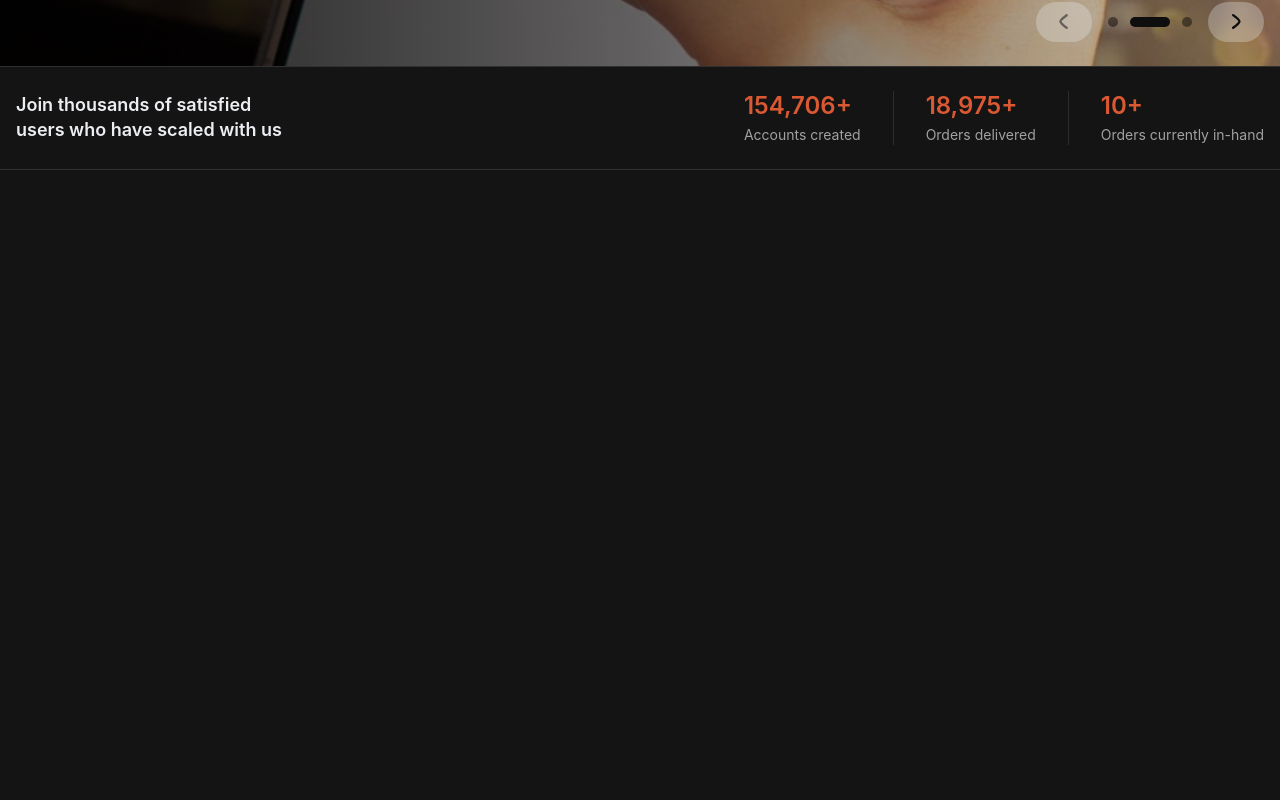
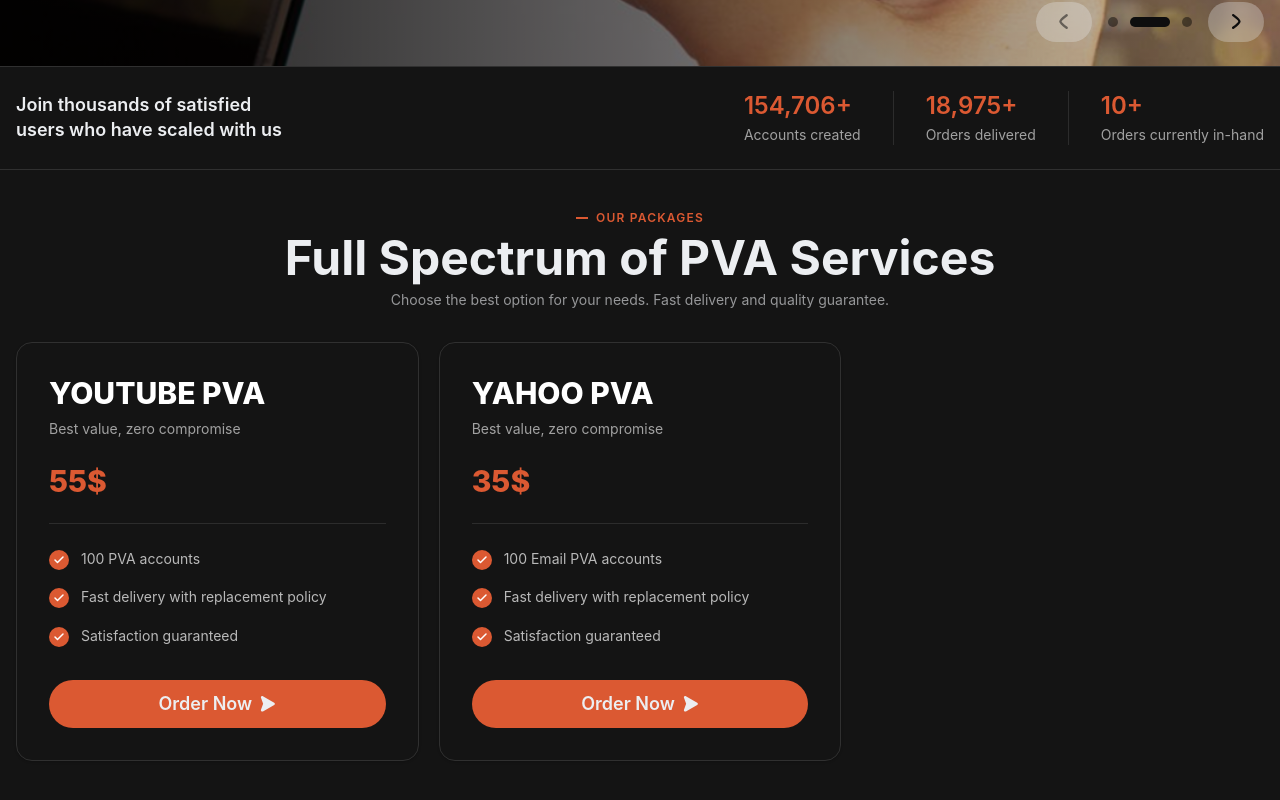
Before and after one commit to Gigapixe/pv-shop-client, a Next.js app: page / in a window 1280 px wide. Shown: the part 861-1661 px from the top of the page. Before the commit the page ends 1031 px from the top, so only its background shows below. Built offline with nearby package versions, Linux system fonts and the light colour scheme; no server answers.

Commit message:
feature:card package

```diff
--- a/app/(group-with-nav)/page.tsx
+++ b/app/(group-with-nav)/page.tsx
@@ -1,12 +1,15 @@
 import HeroSlider from '@/components/pages/home/HeroSlider'
+import PackagesSection from '@/components/pages/home/PackagesSection';
 import StatsStrip from '@/components/pages/home/StatsStrip'
 import React from 'react'
 
 const Home = () => {
+
   return (
     <div>
       <HeroSlider />
       <StatsStrip />
+      <PackagesSection />
     </div>
   )
 }
--- /dev/null
+++ b/components/pages/home/AddToCartButton.tsx
@@ -0,0 +1,32 @@
+"use client";
+
+import ButtonArrowIcon from "@/public/icons/ButtonArrowIcon";
+import { useCartStore, CartItem } from "@/zustand/store";
+
+export default function AddToCartButton({
+  item,
+  className = "",
+}: {
+  item: Omit<CartItem, "quantity"> & { paymentMethods?: string[] };
+  className?: string;
+}) {
+  const addToCart = useCartStore((s) => s.addToCart);
+
+  const handleAdd = () => {
+    const ok = addToCart(item);
+    if (!ok) {
+      // cart has different metaType already
+      alert("You can't mix different item types in the cart.");
+    }
+  };
+
+  return (
+    <button
+      onClick={handleAdd}
+      className={`inline-flex items-center justify-center gap-2 rounded-full bg-primary px-5 py-2.5 text-[18px] font-semibold text-background hover:opacity-95 transition ${className}`}
+    >
+      Order Now
+      <ButtonArrowIcon className="w-4 h-4"/>
+    </button>
+  );
+}
--- /dev/null
+++ b/components/pages/home/CartButton.tsx
@@ -0,0 +1,24 @@
+"use client";
+
+import Link from "next/link";
+import { useCartStore } from "@/zustand/cartStore";
+
+export default function CartButton() {
+  const totalQty = useCartStore((s) => s.totalQty());
+  const totalPrice = useCartStore((s) => s.totalPrice());
+
+  return (
+    <Link
+      href="/cart"
+      className="flex items-center gap-2 rounded-full border border-primary/30 px-4 py-2 text-sm font-medium text-primary hover:bg-primary/5 transition"
+    >
+      <span>🛒</span>
+      <span className="whitespace-nowrap">
+        ৳ {totalPrice.toFixed(2)}
+      </span>
+      <span className="ml-1 inline-flex h-5 min-w-5 items-center justify-center rounded-full bg-primary text-white text-xs px-1">
+        {totalQty}
+      </span>
+    </Link>
+  );
+}
--- a/components/pages/home/HeroSlider.tsx
+++ b/components/pages/home/HeroSlider.tsx
@@ -102,7 +102,7 @@
               onClick={() => swiperRef.current?.slidePrev()}
               className="grid h-10 w-14 place-items-center rounded-full bg-background/30 backdrop-blur hover:bg-background/40 transition"
             >
-              <LeftArrowIcon fill="none" className=" dark:text-text-dark"/>
+              <LeftArrowIcon fill="none" className="text-background dark:text-text-dark"/>
             </button>
 
             {/* ✅ pagination dots container */}
@@ -115,7 +115,7 @@
               onClick={() => swiperRef.current?.slideNext()}
               className="grid h-10 w-14 place-items-center rounded-full bg-background/30 backdrop-blur hover:bg-background/40 transition"
             >
-              <RightArrowIcon fill="none" className="dark:text-text-dark"/>
+              <RightArrowIcon fill="none" className="text-background dark:text-text-dark"/>
             </button>
           </div>
         </div>
--- /dev/null
+++ b/components/pages/home/PackageCard.tsx
@@ -0,0 +1,82 @@
+"use client";
+
+import CheckIcon from "@/public/icons/CheckIcon";
+import AddToCartButton from "./AddToCartButton";
+import { CartItemType } from "@/zustand/store";
+
+type PackageCardProps = {
+  _id: string;
+  title: string;
+  slug: string;
+  price: number;
+  subtitle?: string; // new
+  features: string[];
+  type?: CartItemType;
+  image?: string; // not needed for this design
+  paymentMethods?: string[];
+};
+
+export default function PackageCard({
+  _id,
+  title,
+  slug,
+  price,
+  subtitle = "Best value, zero compromise",
+  features,
+  type = "DIGITAL_PINS",
+  paymentMethods,
+}: PackageCardProps) {
+  return (
+    <div className="rounded-2xl border border-border-light dark:border-border-dark bg-white dark:bg-[var(--color-tertiary)] shadow-sm">
+      <div className="p-8">
+        {/* Title */}
+        <h3 className="text-2xl sm:text-3xl font-extrabold uppercase text-text-dark dark:text-white">
+          {title}
+        </h3>
+
+        {/* Subtitle */}
+        <p className="mt-2 text-sm text-gray-600 dark:text-white/60">
+          {subtitle}
+        </p>
+
+        {/* Price */}
+        <div className="mt-6 text-3xl font-extrabold text-primary">
+          {price}$
+        </div>
+
+        {/* Divider */}
+        <div className="my-6 h-px w-full bg-gray-200 dark:bg-white/10" />
+
+        {/* Features */}
+        <ul className="space-y-4">
+          {features.map((f, idx) => (
+            <li key={idx} className="flex items-start gap-3">
+              <CheckIcon className="mt-0.5 shrink-0" />
+              <span className="text-sm text-gray-700 dark:text-white/70 leading-relaxed">
+                {f}
+              </span>
+            </li>
+          ))}
+        </ul>
+
+        {/* Button */}
+        <div className="mt-8">
+          <AddToCartButton
+            item={{
+              _id,
+              title,
+              slug,
+              price,
+              originalPrice: undefined,
+              image: "", // your store requires image, keep empty if not used
+              type,
+              paymentMethods,
+            }}
+            className="w-full h-12 rounded-full text-base font-semibold"
+
+          />
+        </div>
+      </div>
+    </div>
+  );
+}
--- /dev/null
+++ b/components/pages/home/PackagesSection.tsx
@@ -0,0 +1,51 @@
+"use client";
+
+import SectionLabel from "@/components/ui/SectionLabel";
+import PackageCard from "./PackageCard";
+import { CartItemType } from "@/zustand/store";
+
+const packagesData = [
+  {
+    _id: "youtube-pva",
+    title: "Youtube PVA",
+    slug: "youtube-pva",
+    price: 55,
+    image: "/assets/package/youtube.png",
+    type: "DIGITAL_PINS" as CartItemType,
+    features: ["100 PVA accounts", "Fast delivery with replacement policy", "Satisfaction guaranteed"],
+  },
+  {
+    _id: "yahoo-pva",
+    title: "Yahoo PVA",
+    slug: "yahoo-pva",
+    price: 35,
+    image: "/assets/package/yahoo.png",
+    type: "DIGITAL_PINS" as CartItemType,
+    features: ["100 Email PVA accounts", "Fast delivery with replacement policy", "Satisfaction guaranteed"],
+  },
+  // add more...
+];
+
+export default function PackagesSection() {
+  return (
+    <section className="w-full py-10">
+      <div className="container mx-auto px-4">
+        <div className="text-center max-w-4xl mx-auto">
+         <SectionLabel>Our Packages</SectionLabel>
+          <h1 className="mt-2 text-2xl sm:text-5xl font-bold text-text-dark dark:text-background">
+            Full Spectrum of PVA Services
+          </h1>
+          <p className="mt-2 text-sm text-gray-600 dark:text-background/60">
+            Choose the best option for your needs. Fast delivery and quality guarantee.
+          </p>
+        </div>
+
+        <div className="mt-8 grid grid-cols-1 sm:grid-cols-2 lg:grid-cols-3 gap-5">
+          {packagesData.map((p) => (
+            <PackageCard key={p._id} {...p} />
+          ))}
+        </div>
+      </div>
+    </section>
+  );
+}
--- /dev/null
+++ b/components/ui/SectionLabel.tsx
@@ -0,0 +1,18 @@
+type SectionLabelProps = {
+  children: React.ReactNode;
+  className?: string;
+};
+
+export default function SectionLabel({
+  children,
+  className = "",
+}: SectionLabelProps) {
+  return (
+    <p
+      className={`flex justify-center items-center gap-2 text-primary text-xs font-semibold uppercase tracking-widest ${className}`}
+    >
+      <span className="relative before:content-[''] before:block before:w-3 before:h-0.5 before:bg-primary" />
+      {children}
+    </p>
+  );
+}
--- /dev/null
+++ b/public/icons/CheckIcon.tsx
@@ -0,0 +1,22 @@
+const CheckIcon = ({ className = "" }: { className?: string }) => (
+  <span
+    className={`inline-flex h-5 w-5 items-center justify-center rounded-full bg-primary text-white ${className}`}
+  >
+    <svg
+      xmlns="http://www.w3.org/2000/svg"
+      width="12"
+      height="12"
+      viewBox="0 0 24 24"
+      fill="none"
+    >
+      <path
+        d="M20 6L9 17l-5-5"
+        stroke="currentColor"
+        strokeWidth="3"
+        strokeLinecap="round"
+        strokeLinejoin="round"
+      />
+    </svg>
+  </span>
+);
+export default CheckIcon;
--- /dev/null
+++ b/zustand/cartStore.ts
@@ -0,0 +1,53 @@
+import { create } from "zustand";
+import { persist } from "zustand/middleware";
+
+export type CartItem = {
+  id: string;
+  title: string;
+  price: number;
+  qty: number;
+};
+
+type CartState = {
+  items: CartItem[];
+  addItem: (item: Omit<CartItem, "qty">, qty?: number) => void;
+  removeItem: (id: string) => void;
+  setQty: (id: string, qty: number) => void;
+  clear: () => void;
+  totalQty: () => number;
+  totalPrice: () => number;
+};
+
+export const useCartStore = create<CartState>()(
+  persist(
+    (set, get) => ({
+      items: [],
+
+      addItem: (item, qty = 1) =>
+        set((state) => {
+          const existing = state.items.find((x) => x.id === item.id);
+          if (existing) {
+            return {
+              items: state.items.map((x) =>
+                x.id === item.id ? { ...x, qty: x.qty + qty } : x
+              ),
+            };
+          }
+          return { items: [...state.items, { ...item, qty }] };
+        }),
+
+      removeItem: (id) => set((state) => ({ items: state.items.filter((x) => x.id !== id) })),
+
+      setQty: (id, qty) =>
+        set((state) => ({
+          items: state.items.map((x) => (x.id === id ? { ...x, qty: Math.max(1, qty) } : x)),
+        })),
+
+      clear: () => set({ items: [] }),
+
+      totalQty: () => get().items.reduce((sum, x) => sum + x.qty, 0),
+      totalPrice: () => get().items.reduce((sum, x) => sum + x.price * x.qty, 0),
+    }),
+    { name: "cart" }
+  )
+);
```
